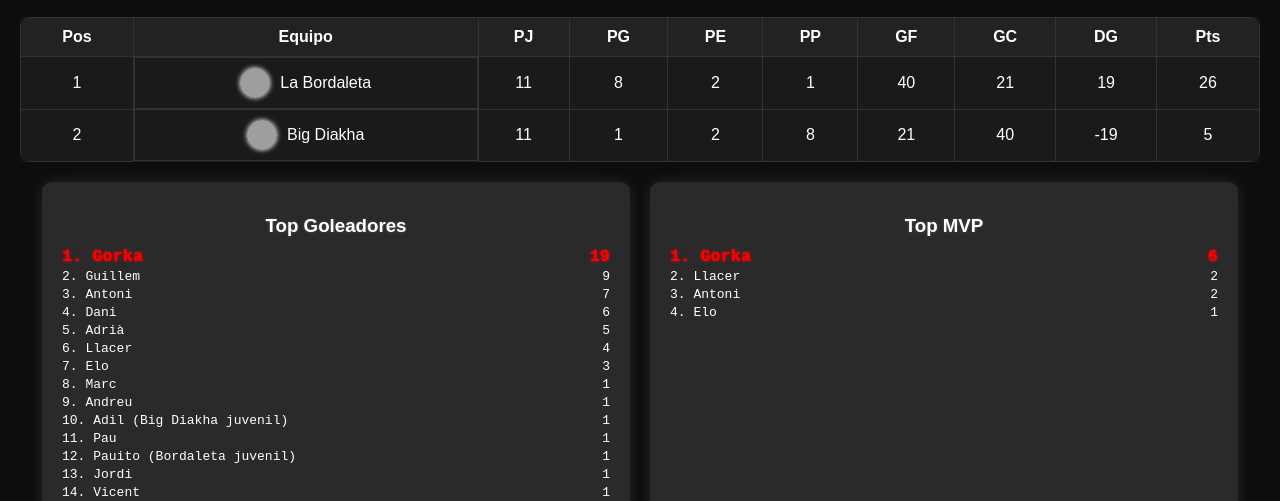
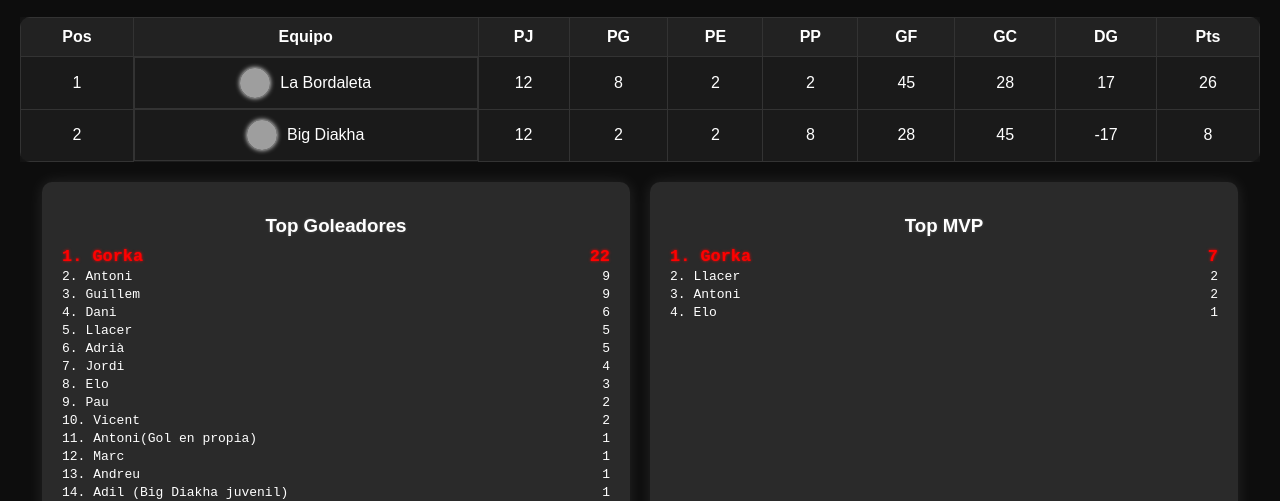
Before and after one commit to heretatsadria-ops/LALIGA, a plain HTML site: page index.html in a window 1280 px wide. Shown: the part 306-807 px from the top of the page. Drawn offline with Linux system fonts and the light colour scheme; grey boxes are pictures that could not be loaded.

Commit message:
Add files via upload

```diff
--- a/index.html
+++ b/index.html
@@ -135,6 +135,23 @@ const equipos = [
    DATOS DE PARTIDOS (goles + anotadores)
 ------------------------------------------------------------ */
 const partidos = [
+  { equipo1:'La Bordaleta', goles1:5, equipo2:'Big Diakha', goles2:7,
+    fecha:'18/12/2025',
+    anotadores:[
+      {equipo:'La Bordaleta',jugador:'Gorka'},
+      {equipo:'La Bordaleta',jugador:'Gorka'},
+      {equipo:'La Bordaleta',jugador:'Gorka'},
+      {equipo:'La Bordaleta',jugador:'Llacer'},
+      {equipo:'La Bordaleta',jugador:'Antoni(Gol en propia)'},
+      {equipo:'Big Diakha',jugador:'Jordi'},
+      {equipo:'Big Diakha',jugador:'Jordi'},
+      {equipo:'Big Diakha',jugador:'Jordi'},
+      {equipo:'Big Diakha',jugador:'Antoni'},
+      {equipo:'Big Diakha',jugador:'Antoni'},
+      {equipo:'Big Diakha',jugador:'Pau'},
+      {equipo:'Big Diakha',jugador:'Vicent'}
+    ]
+  },
   { equipo1:'La Bordaleta', goles1:6, equipo2:'Big Diakha', goles2:1,
     fecha:'11/12/2025',
     anotadores:[
```
